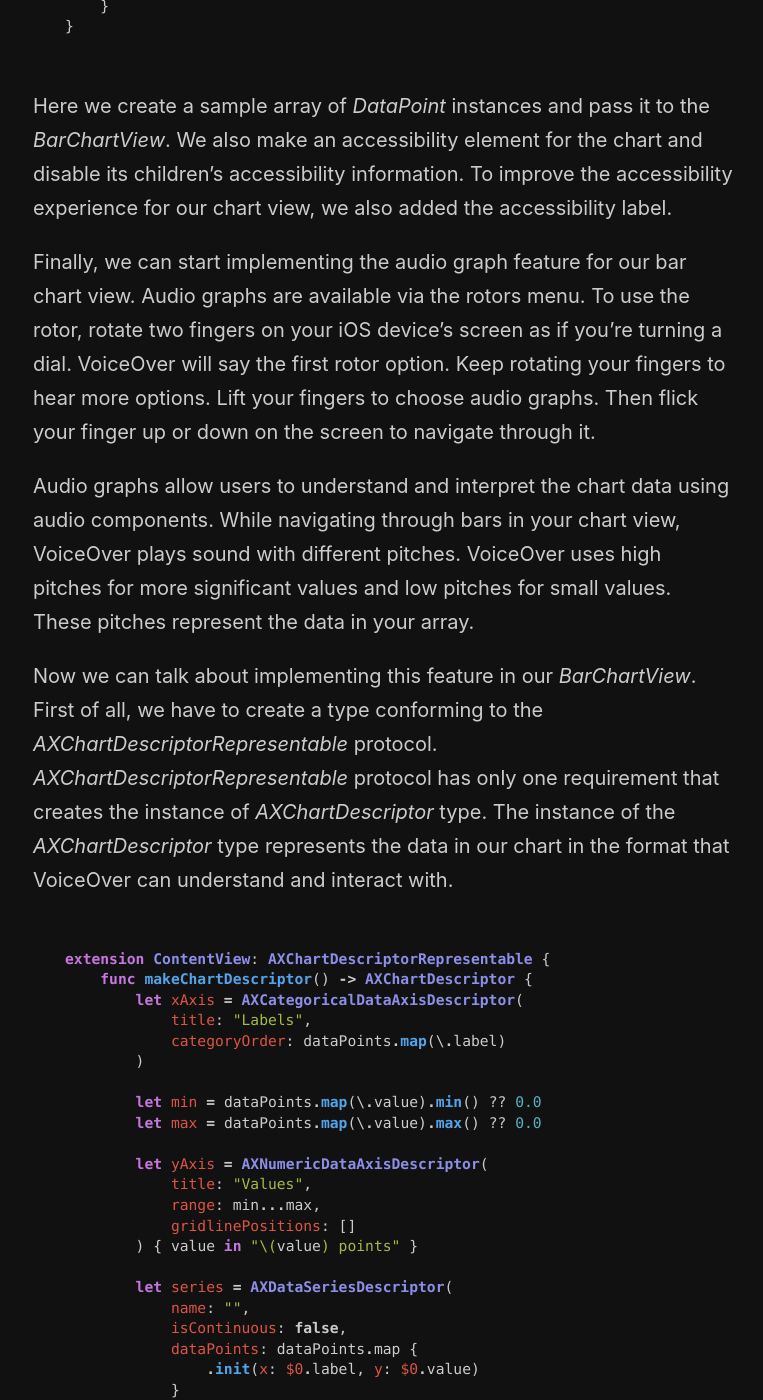
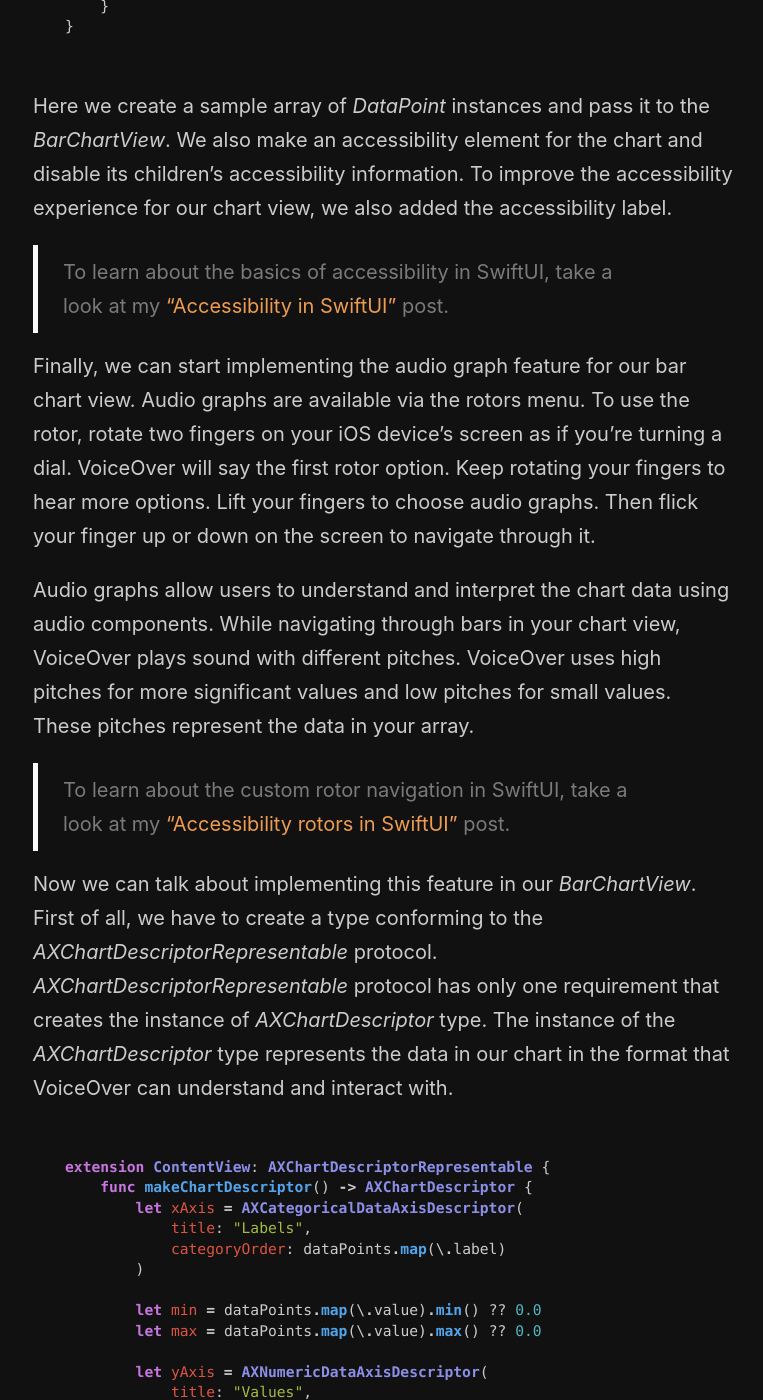
Before and after one commit to mecid/mecid.github.io, a Jekyll site: the page built from _posts/2021-09-29-audio-graphs-in-swiftui.md, in a window 1280 px wide and 1400 px high, scrolled down 1768 px. Shown: the whole window, without its empty margins (257-1020 px from the left). Built offline with Jekyll 4.4.1, drawn with Linux system fonts in a browser that asks for light colours.

Commit message:
related posts added to audio graph post

```diff
--- a/_posts/2021-09-29-audio-graphs-in-swiftui.md
+++ b/_posts/2021-09-29-audio-graphs-in-swiftui.md
@@ -60,9 +60,13 @@
 
 Here we create a sample array of *DataPoint* instances and pass it to the *BarChartView*. We also make an accessibility element for the chart and disable its children's accessibility information. To improve the accessibility experience for our chart view, we also added the accessibility label.
 
+> To learn about the basics of accessibility in SwiftUI, take a look at my ["Accessibility in SwiftUI"](/2019/09/10/accessibility-in-swiftui/) post.
+
 Finally, we can start implementing the audio graph feature for our bar chart view. Audio graphs are available via the rotors menu. To use the rotor, rotate two fingers on your iOS device's screen as if you're turning a dial. VoiceOver will say the first rotor option. Keep rotating your fingers to hear more options. Lift your fingers to choose audio graphs. Then flick your finger up or down on the screen to navigate through it.
 
 Audio graphs allow users to understand and interpret the chart data using audio components. While navigating through bars in your chart view, VoiceOver plays sound with different pitches. VoiceOver uses high pitches for more significant values and low pitches for small values. These pitches represent the data in your array.
+
+> To learn about the custom rotor navigation in SwiftUI, take a look at my ["Accessibility rotors in SwiftUI"](/2021/09/14/accessibility-rotors-in-swiftui/) post.
 
 Now we can talk about implementing this feature in our *BarChartView*. First of all, we have to create a type conforming to the *AXChartDescriptorRepresentable* protocol. *AXChartDescriptorRepresentable* protocol has only one requirement that creates the instance of *AXChartDescriptor* type. The instance of the *AXChartDescriptor* type represents the data in our chart in the format that VoiceOver can understand and interact with.
 
```
